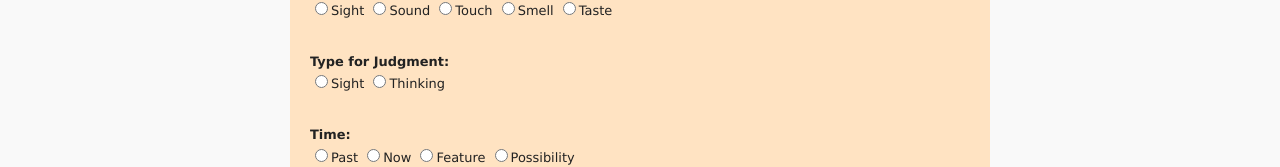
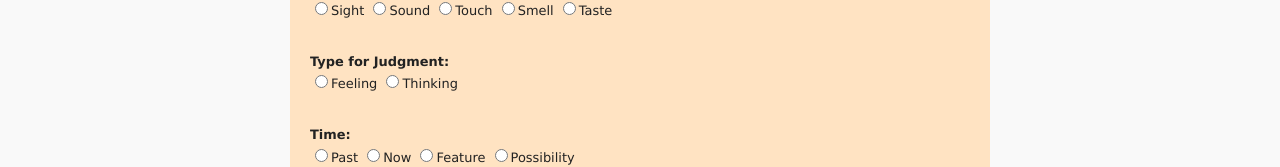
Before and after one commit to sanflog/yoakeNext, a Next.js app: page /thinkingAnalyzer/addCard/addCard in a window 1280 px wide. Shown: the part 914-1081 px from the top of the page. Built offline with nearby package versions, Linux system fonts and the light colour scheme.

Commit message:
apply_fetch

```diff
--- a/pages/thinkingAnalyzer/addCard/addCard.jsx
+++ b/pages/thinkingAnalyzer/addCard/addCard.jsx
@@ -40,7 +40,7 @@ function DetailCard() {
 			<div className={ styles.addCardDetailItem }>
 				<label className={ utilStyles.fontBold }>Type for Judgment: </label><br />
 				<input type="radio" id="feeling" name="cType" value="FEELING" />
-				<label>Sight </label>
+				<label>Feeling </label>
 				<input type="radio" id="thinking" name="cType" value="THINKING" />
 				<label>Thinking </label>
 			</div>
```
Also changed, not shown: pages/thinkingAnalyzer/listCard/listCard.jsx (+11 -1 lines).
